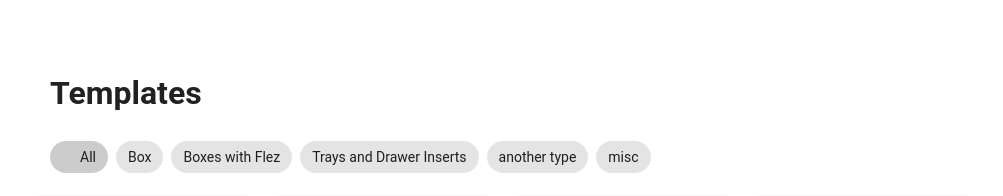
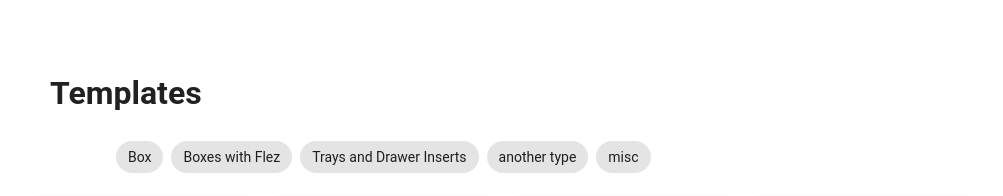
Before and after one commit to RIT-cutRITe/cutRITe, a Vue app in the folder frontend/vue-i/: page / in a window 1280 px wide. Shown: the top 196 px of the page, without its empty margins (138-1141 px from the left). Built offline with nearby package versions, Linux system fonts and the light colour scheme; the HTML template or start-up script is replaced by a standard one.

Commit message:
homepage changes

```diff
--- a/frontend/vue-i/src/pages/HomeView.vue
+++ b/frontend/vue-i/src/pages/HomeView.vue
@@ -1,6 +1,6 @@
 <script setup lang="ts">
 
-import { computed, ref,reactive } from 'vue'
+import { computed, ref} from 'vue'
 
 import TemplateCard from '@/components/TemplateCard.vue';
 import templates from '@/data/templates';
@@ -12,11 +12,11 @@ const activeTab = ref('All')
 //get all types
 const templateTypes = computed(()=>{
     return ['All',... new Set(templates.map(item => item.type))]
-}
+    }
+
 )
 
 //filter by selected type
-
 const filterItems = computed(()=>{
     console.log(activeTab)
     if (activeTab.value === 'All'){
@@ -45,6 +45,7 @@ const filterItems = computed(()=>{
                 :text=value
                 :value=value
                 filter
+                color="white"
                 >
                 </v-chip>
             </v-chip-group>
```
